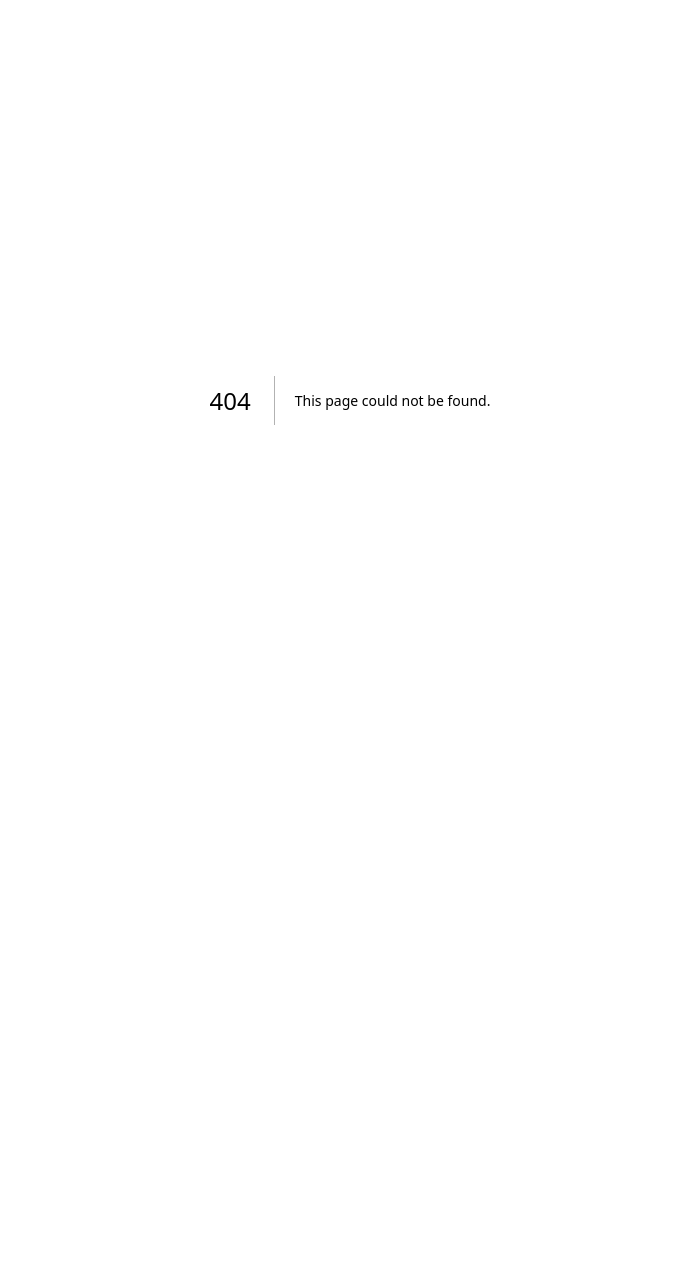
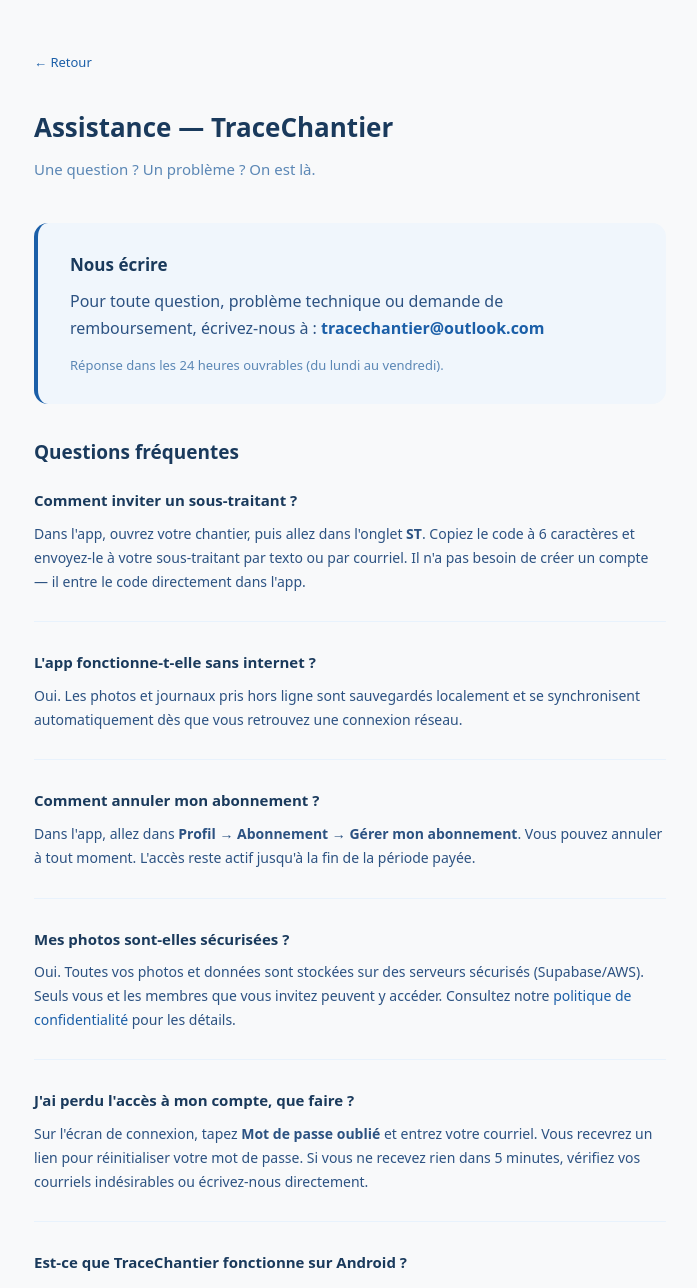
Before and after one commit to TraceChantier/tracechantier-web, a Next.js app: page /support in a window 1280 px wide. Before the commit this address had no page. Shown: the top 1288 px of the page, without its empty margins (290-987 px from the left). Before the commit the page ends 800 px from the top, so only its background shows below. Built offline with nearby package versions, Linux system fonts and the light colour scheme.

Commit message:
Add support page for App Store

```diff
--- /dev/null
+++ b/app/support/page.tsx
@@ -0,0 +1,70 @@
+export default function SupportPage() {
+  return (
+    <div style={{ maxWidth: 680, margin: '0 auto', padding: '48px 24px', fontFamily: 'system-ui, sans-serif', color: '#1A3A5C', lineHeight: 1.7 }}>
+      <a href="/" style={{ color: '#1B5FA8', fontSize: 13, textDecoration: 'none', display: 'inline-block', marginBottom: 32 }}>← Retour</a>
+
+      <h1 style={{ fontSize: 26, fontWeight: 700, marginBottom: 8 }}>Assistance — TraceChantier</h1>
+      <p style={{ color: '#5B87B5', fontSize: 15, marginBottom: 40 }}>
+        Une question ? Un problème ? On est là.
+      </p>
+
+      {/* Contact */}
+      <div style={{ backgroundColor: '#F0F6FC', borderRadius: 14, padding: '28px 32px', marginBottom: 32, borderLeft: '4px solid #1B5FA8' }}>
+        <h2 style={{ fontSize: 17, fontWeight: 700, marginBottom: 8, marginTop: 0 }}>Nous écrire</h2>
+        <p style={{ margin: 0, color: '#2C5282' }}>
+          Pour toute question, problème technique ou demande de remboursement, écrivez-nous à :{' '}
+          <a href="mailto:tracechantier@outlook.com" style={{ color: '#1B5FA8', fontWeight: 600 }}>
+            tracechantier@outlook.com
+          </a>
+        </p>
+        <p style={{ margin: '12px 0 0', color: '#5B87B5', fontSize: 13 }}>
+          Réponse dans les 24 heures ouvrables (du lundi au vendredi).
+        </p>
+      </div>
+
+      {/* FAQ */}
+      <h2 style={{ fontSize: 19, fontWeight: 700, marginBottom: 20 }}>Questions fréquentes</h2>
+
+      <Question q="Comment inviter un sous-traitant ?">
+        Dans l&apos;app, ouvrez votre chantier, puis allez dans l&apos;onglet <strong>ST</strong>. Copiez le code à 6 caractères et envoyez-le à votre sous-traitant par texto ou par courriel. Il n&apos;a pas besoin de créer un compte — il entre le code directement dans l&apos;app.
+      </Question>
+
+      <Question q="L'app fonctionne-t-elle sans internet ?">
+        Oui. Les photos et journaux pris hors ligne sont sauvegardés localement et se synchronisent automatiquement dès que vous retrouvez une connexion réseau.
+      </Question>
+
+      <Question q="Comment annuler mon abonnement ?">
+        Dans l&apos;app, allez dans <strong>Profil → Abonnement → Gérer mon abonnement</strong>. Vous pouvez annuler à tout moment. L&apos;accès reste actif jusqu&apos;à la fin de la période payée.
+      </Question>
+
+      <Question q="Mes photos sont-elles sécurisées ?">
+        Oui. Toutes vos photos et données sont stockées sur des serveurs sécurisés (Supabase/AWS). Seuls vous et les membres que vous invitez peuvent y accéder. Consultez notre{' '}
+        <a href="/confidentialite" style={{ color: '#1B5FA8' }}>politique de confidentialité</a> pour les détails.
+      </Question>
+
+      <Question q="J'ai perdu l'accès à mon compte, que faire ?">
+        Sur l&apos;écran de connexion, tapez <strong>Mot de passe oublié</strong> et entrez votre courriel. Vous recevrez un lien pour réinitialiser votre mot de passe. Si vous ne recevez rien dans 5 minutes, vérifiez vos courriels indésirables ou écrivez-nous directement.
+      </Question>
+
+      <Question q="Est-ce que TraceChantier fonctionne sur Android ?">
+        L&apos;application est présentement disponible sur iOS (iPhone). La version Android est en développement — écrivez-nous pour être notifié à sa sortie.
+      </Question>
+
+      {/* Liens légaux */}
+      <div style={{ marginTop: 48, paddingTop: 24, borderTop: '1px solid #D0E4F4', display: 'flex', gap: 24, flexWrap: 'wrap' }}>
+        <a href="/cgu" style={{ color: '#5B87B5', fontSize: 13, textDecoration: 'none' }}>Conditions d&apos;utilisation</a>
+        <a href="/confidentialite" style={{ color: '#5B87B5', fontSize: 13, textDecoration: 'none' }}>Politique de confidentialité</a>
+        <span style={{ color: '#9BBAD6', fontSize: 13 }}>© 2026 TraceChantier</span>
+      </div>
+    </div>
+  )
+}
+
+function Question({ q, children }: { q: string; children: React.ReactNode }) {
+  return (
+    <div style={{ marginBottom: 28, paddingBottom: 28, borderBottom: '1px solid #E8F2FC' }}>
+      <h3 style={{ fontSize: 15, fontWeight: 700, marginBottom: 8, marginTop: 0, color: '#1A3A5C' }}>{q}</h3>
+      <div style={{ color: '#2C5282', fontSize: 14 }}>{children}</div>
+    </div>
+  )
+}
```
